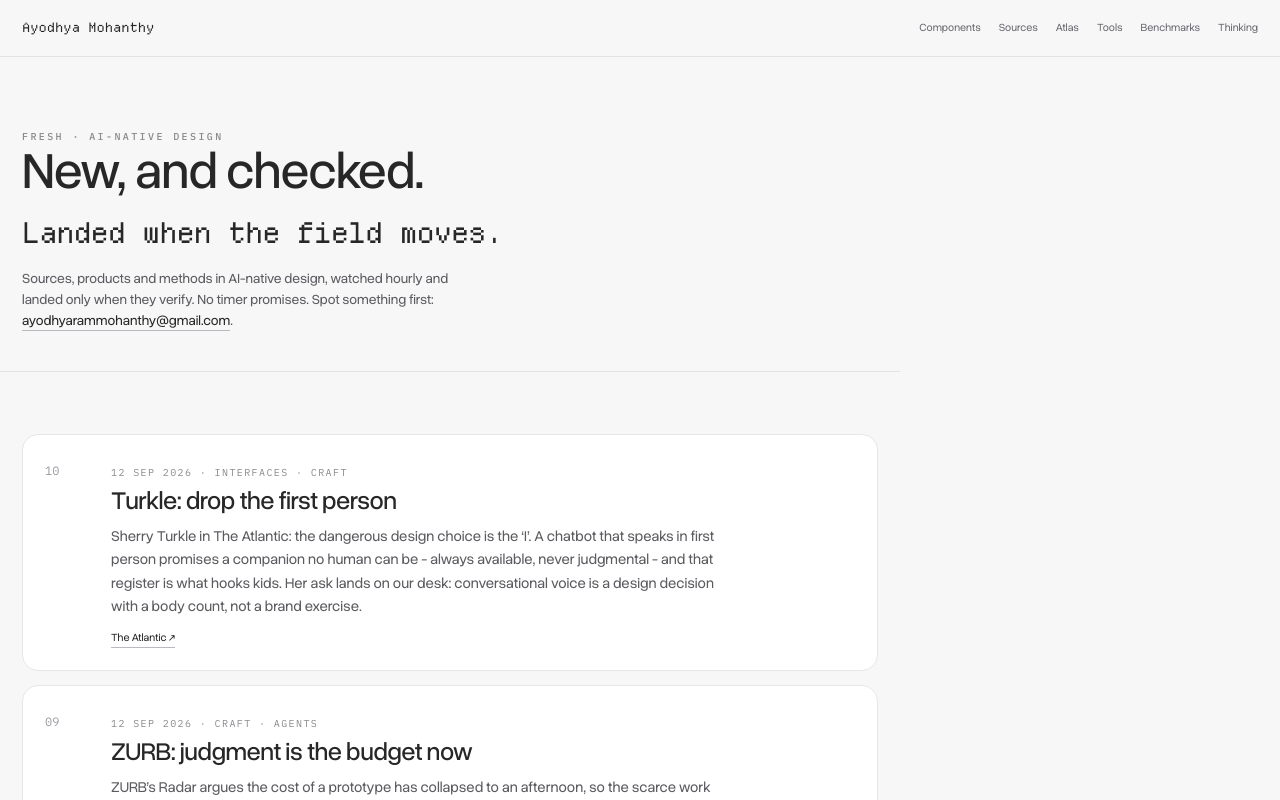
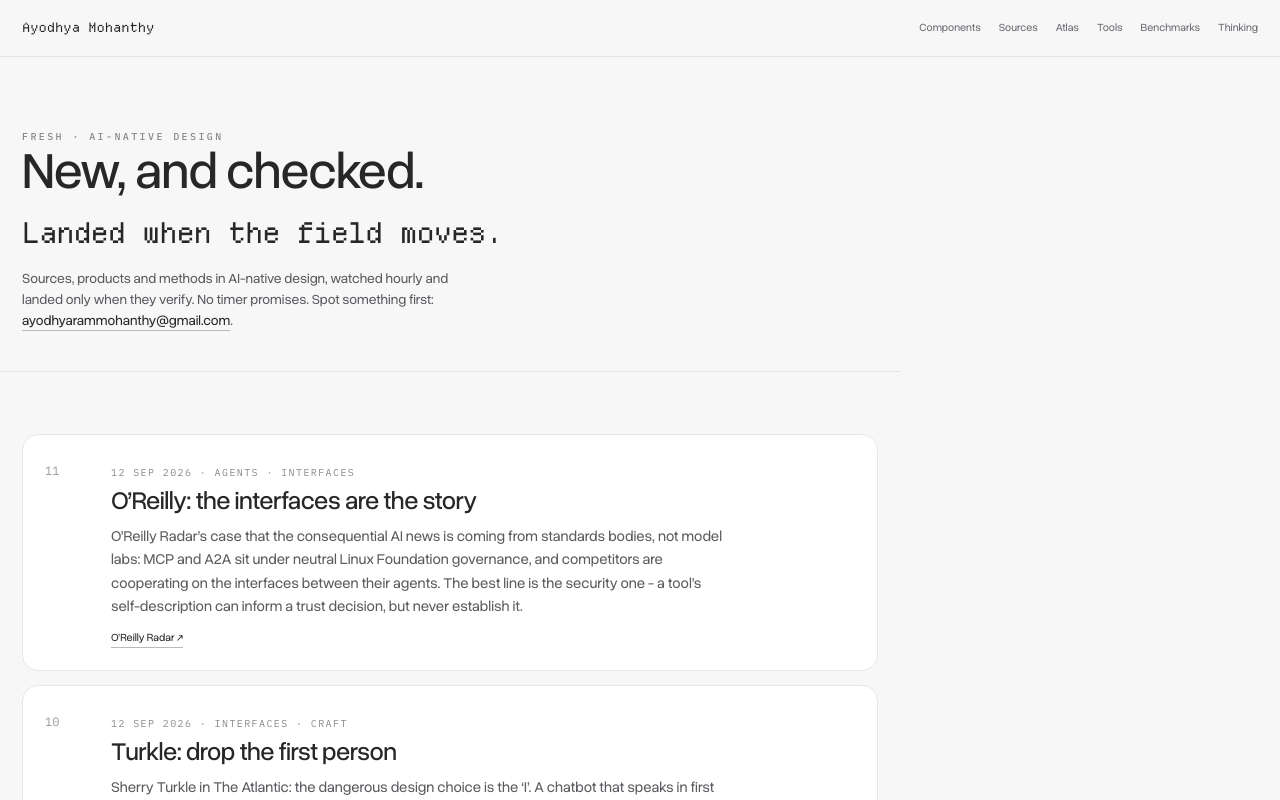
Before and after one commit to ayodhyamohanthy/ai-portfolio, a Next.js app: page /fresh in a window 1280 px wide. Shown: the top 800 px of the page. Built offline with nearby package versions, Linux system fonts and the light colour scheme.

Commit message:
Fresh: O'Reilly Radar - the interfaces are the story (MCP/A2A governance, self-description never establishes trust)

```diff
--- a/app/freshData.ts
+++ b/app/freshData.ts
@@ -1,5 +1,6 @@
 export type FreshFind={date:string;title:string;body:string;source:{label:string;url:string};tags:string[]};
 export const freshFinds:FreshFind[]=[
+{date:'12 Sep 2026',title:'O\u2019Reilly: the interfaces are the story',body:'O\u2019Reilly Radar\u2019s case that the consequential AI news is coming from standards bodies, not model labs: MCP and A2A sit under neutral Linux Foundation governance, and competitors are cooperating on the interfaces between their agents. The best line is the security one - a tool\u2019s self-description can inform a trust decision, but never establish it.',source:{label:'O\u2019Reilly Radar',url:'https://www.oreilly.com/radar/the-interfaces-are-arriving/'},tags:['Agents','Interfaces']},
 {date:'12 Sep 2026',title:'Turkle: drop the first person',body:'Sherry Turkle in The Atlantic: the dangerous design choice is the \u2018I\u2019. A chatbot that speaks in first person promises a companion no human can be - always available, never judgmental - and that register is what hooks kids. Her ask lands on our desk: conversational voice is a design decision with a body count, not a brand exercise.',source:{label:'The Atlantic',url:'https://www.theatlantic.com/ideas/2026/09/meta-settlement-social-media-addiction-youth/688567/'},tags:['Interfaces','Craft']},
 {date:'12 Sep 2026',title:'ZURB: judgment is the budget now',body:'ZURB\u2019s Radar argues the cost of a prototype has collapsed to an afternoon, so the scarce work moved to deciding which of twenty versions ships. Their fix is to write the evaluation criteria before anything gets made - the eval is the new spec. Bonus threads: the design system as a contract with your second user, the agent.',source:{label:'ZURB Radar',url:'https://radar.zurb.com/article/prototypes-now-cost-an-afternoon-so-the-scarce-work-is-judging-which-one-ships'},tags:['Craft','Agents']},
 {date:'12 Sep 2026',title:'The case against building for agents',body:'Sean Goedecke takes the other side of the dual-native argument: agents use computers the way humans do, so redesigning tools for them mostly rebuilds the same thing. Training-data familiarity is a moat no agent-specific tool clears, and nobody has measured ideal agent ergonomics. Right now, building for agents just means a good API.',source:{label:'Sean Goedecke',url:'https://www.seangoedecke.com/dont-build-tools-for-ai-agents/'},tags:['Agents','Interfaces']},
```
Also changed, not shown: 1 other file (tests, documents, lock files or other folders).
